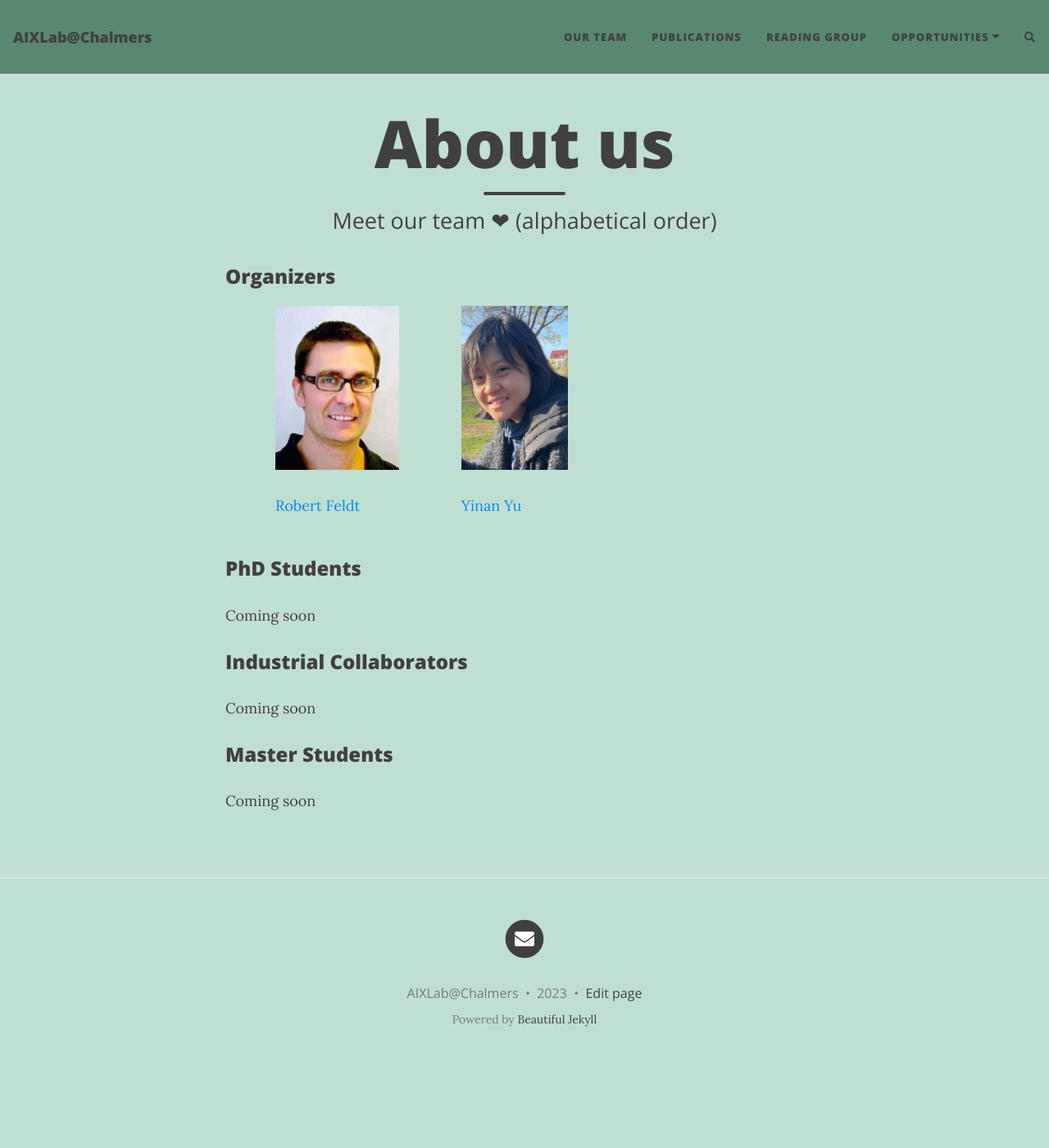
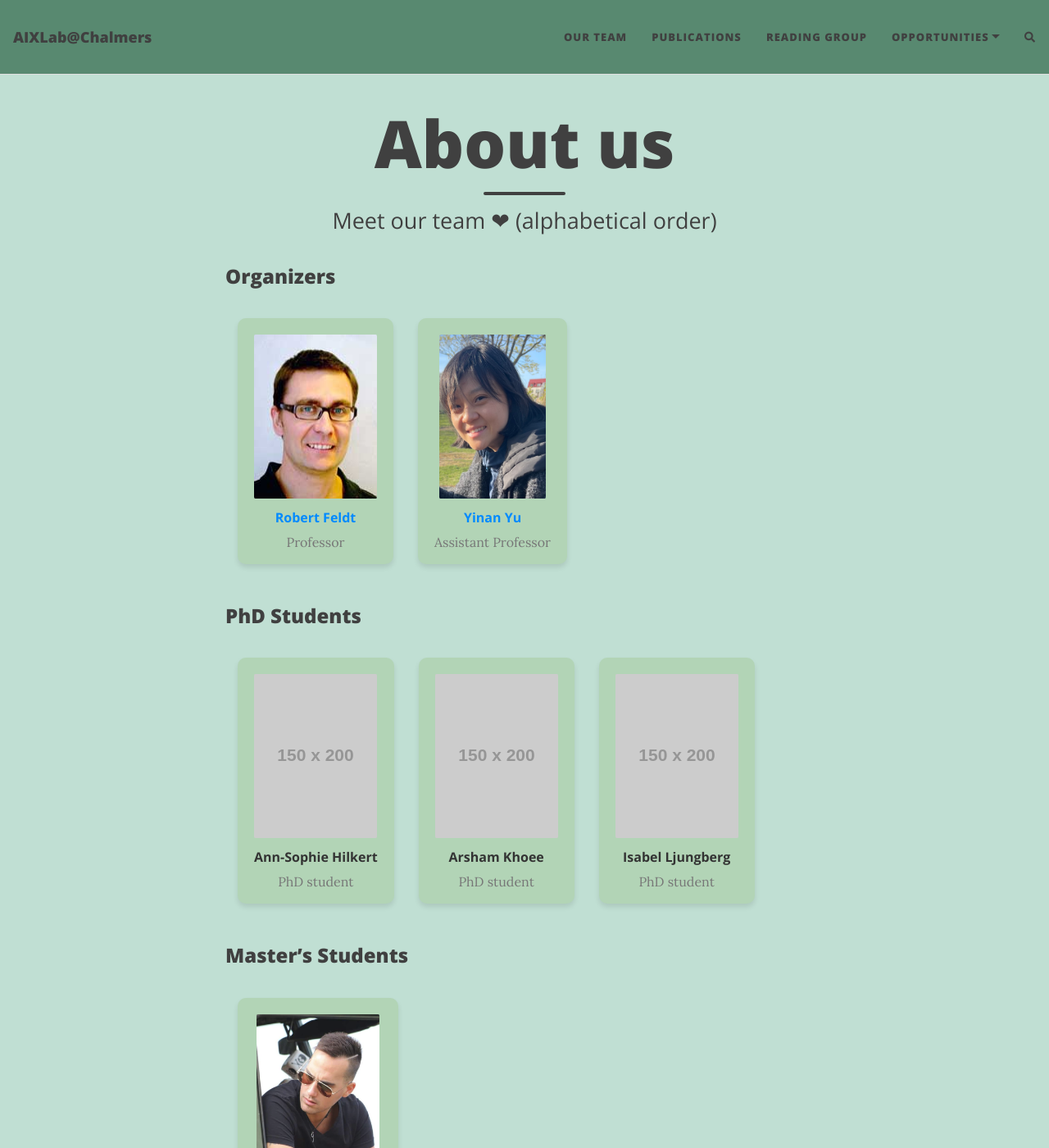
Before and after one commit to usableai/usableai.github.io, a Jekyll site: the page built from aboutus.md, in a window 1280 px wide and 1400 px high. Shown: the whole window at 82% size. Built offline with Jekyll 4.4.1, drawn with Linux system fonts in a browser that asks for light colours; nearby versions of some CDN libraries; comment, search, counter and statistics services are not loaded; some of the changed text lies outside the part shown.

Commit message:
Update profiles

```diff
--- a/aboutus.md
+++ b/aboutus.md
@@ -4,77 +4,93 @@ title: About us
 subtitle: Meet our team ❤ (alphabetical order)
 ---
 
+<style>
+.profile-card {
+background-color: #b2d4b6;
+height: 300px;
+max-width: 220px;
+text-align: center;
+padding: 20px;
+margin-left: 30px;
+margin-top: 30px;
+margin-bottom: 30px;
+border-radius: 10px;
+box-shadow: 0px 4px 6px rgba(0, 0, 0, 0.1);
+}
+
+.profile-image {
+overflow: hidden;
+max-width: 150px;
+height: 200px;
+border-radius: 1%;
+object-fit: cover;
+}
+
+.profile-name {
+margin-top: 15px;
+font-size: 16px;
+font-weight: bold;
+color: #333;
+}
+
+.profile-description {
+margin-top: 5px;
+font-size: 16px;
+color: #777;
+}
+</style>
+
 ### Organizers
 
- <div class="row">
-  <div class="column" style="margin-left: 10%; margin-top: 2%">
-      <img height="200px" class="center-block" src="/assets/img/profile-robert.jpg">
-  <div>
-<p><a href="http://www.robertfeldt.net/">Robert Feldt</a></p>
-  </div>
+<div class="row">
+<div class="profile-card">
+<img class="profile-image" src="/assets/img/profile-robert.jpg" alt="Profile image for Robert">
+<h3 class="profile-name"><a href="http://www.robertfeldt.net/">Robert Feldt</a></h3>
+<p class="profile-description">Professor</p>
+</div>
 
-  </div>
-  <div class="column"  style="margin-left: 10%; margin-top: 2%">
-      <img height="200px" class="center-block" src="/assets/img/profile-yinan.jpg">
-  <div>
-<p><a href="https://www.chalmers.se/en/persons/yinan/">Yinan Yu</a></p>
-  </div>
-
-  </div>
+<div class="profile-card">
+<img class="profile-image" src="/assets/img/profile-yinan.jpg" alt="Profile image for Yinan">
+<h3 class="profile-name"><a href="https://www.chalmers.se/en/persons/yinan/">Yinan Yu</a></h3>
+<p class="profile-description">Assistant Professor</p>
+</div>
 </div>
 
 
 ### PhD Students
 
-<p>Coming soon</p>
-<!--  <div class="row"> -->
-<!--   <div class="column"  style="margin-left: 10%; margin-top: 2%"> -->
-<!--       <img height="200px" class="center-block" src="/assets/img/profile.jpg"> -->
-<!--   <div> -->
-<!--   <\!-- AK -\-> -->
-<!--   </div> -->
-<!--   </div> -->
-<!--   <div class="column"  style="margin-left: 10%; margin-top: 2%"> -->
-<!--       <img height="200px" class="center-block" src="/assets/img/profile.jpg"> -->
-<!--   <div> -->
-<!--   <\!-- IL -\-> -->
-<!--   </div> -->
-<!--   </div> -->
-<!--   <div class="column"  style="margin-left: 10%; margin-top: 2%"> -->
-<!--       <img height="200px" class="center-block" src="/assets/img/profile.jpg"> -->
-<!--   <div> -->
-<!--   <\!-- LS -\-> -->
-<!--   </div> -->
+<div class="row">
+<div class="profile-card">
+<img class="profile-image" src="https://via.placeholder.com/150x200" alt="Placeholder profile image for Ann-Sophie">
+<h3 class="profile-name">Ann-Sophie Hilkert</h3>
+<p class="profile-description">PhD student</p>
+</div>
 
-<!--   </div> -->
-<!-- </div> -->
+<div class="profile-card">
+<img class="profile-image" src="https://via.placeholder.com/150x200" alt="Placeholder profile image for Arsham">
+<h3 class="profile-name">Arsham Khoee</h3>
+<p class="profile-description">PhD student</p>
+</div>
+
+<div class="profile-card">
+<img class="profile-image" src="https://via.placeholder.com/150x200" alt="Placeholder profile image for Isabel">
+<h3 class="profile-name">Isabel Ljungberg</h3>
+<p class="profile-description">PhD student</p>
+</div>
+</div>
+
+
+### Master's Students
+
+<div class="row">
+
+<div class="profile-card">
+<img class="profile-image" src="/assets/img/profile-luis.png" alt="Profile image for Luis">
+<h3 class="profile-name"> Luis Miguel Arévalo </h3>
+<p class="profile-description">Master's Student</p>
+</div>
+</div>
 
 ### Industrial Collaborators
 
 <p>Coming soon</p>
-
-<!--  <div class="row"> -->
-<!--   <div class="column"  style="margin-left: 10%; margin-top: 2%"> -->
-<!--       <img height="200px" class="center-block" src="/assets/img/profile.jpg"> -->
-<!--   <div> -->
-<!--   <\!-- CVN -\-> -->
-<!--   </div> -->
-<!--   </div> -->
-<!--   <div class="column"  style="margin-left: 10%; margin-top: 2%"> -->
-<!--       <img height="200px" class="center-block" src="/assets/img/profile.jpg"> -->
-<!--   <div> -->
-<!--   <\!-- DP -\-> -->
-<!--   </div> -->
-<!--   </div> -->
-<!--   <div class="column"  style="margin-left: 10%; margin-top: 2%"> -->
-<!--       <img height="200px" class="center-block" src="/assets/img/profile.jpg"> -->
-<!--   <div> -->
-<!--   <\!-- SS -\-> -->
-<!--   </div> -->
-
-<!--   </div> -->
-<!-- </div> -->
-
-### Master Students
-
-<p>Coming soon</p>
```
Also changed, not shown: assets/img/profile-luis.png (added).
